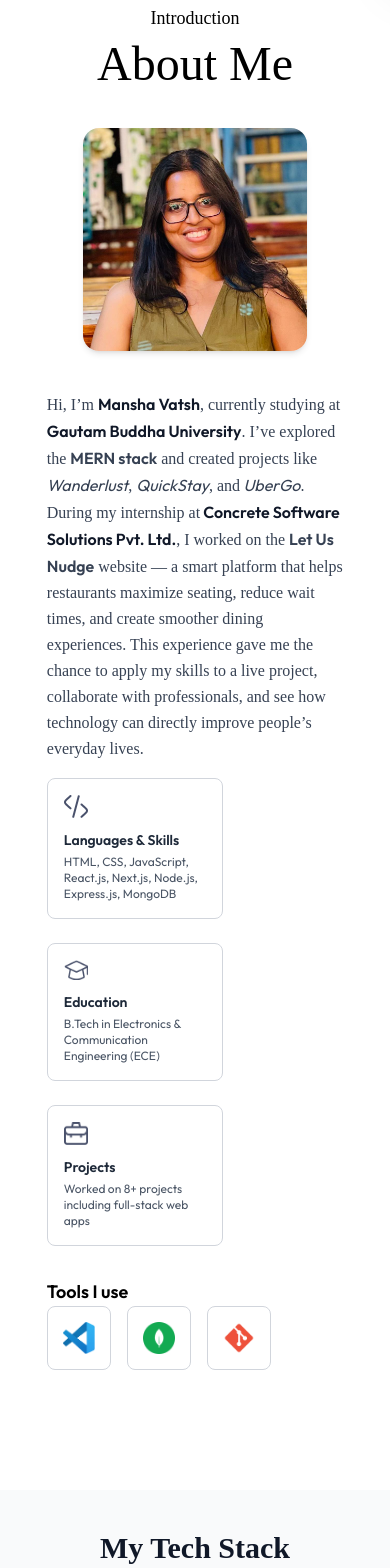
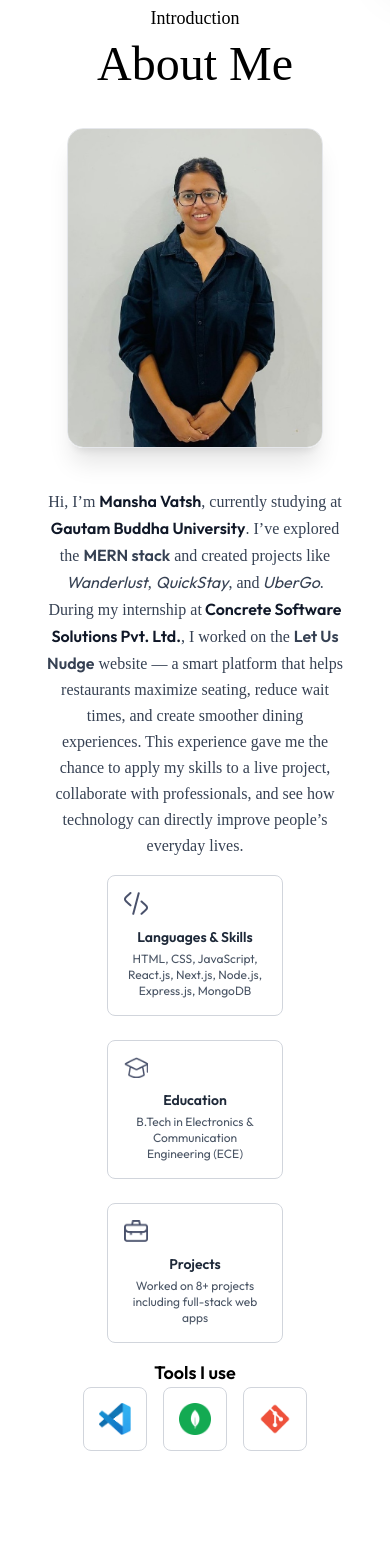
Before and after one commit to Manshavatsh0123/my-portfolio1, a Next.js app: page / in a window 390 px wide. Shown: the part 880-2448 px from the top of the page. Built offline with nearby package versions, Linux system fonts and the light colour scheme; a web font is replaced by a local one.

Commit message:
Update-image

```diff
--- a/app/components/About.jsx
+++ b/app/components/About.jsx
@@ -4,47 +4,47 @@ import React from 'react'
 
 const About = () => {
     return (
-        <div id='about' className='w-full px-[12%] py-10 scroll-mt-20 mb-20'>
+        <div id='about' className='w-full px-[12%] py-10 scroll-mt-16 mb-20'>
             <h4 className='text-center mb-2 text-lg Ovo'>Introduction</h4>
             <h2 className='text-center text-5xl Ovo'>About Me</h2>
 
-            <div className='flex flex-col md:flex-row gap-10 mt-10 w-full items-start'>
+            <div className='flex flex-col md:flex-row gap-10 mt-10 w-full items-center'>
 
-                <div className='md:w-1/3 w-full flex justify-center'>
-                    <Image
-                        src={assets.user_image}
-                        alt='Mansha Image'
-                        className='w-56 sm:w-64 rounded-2xl shadow-md'
-                    />
+                <div className="md:w-1/3 w-full flex justify-center self-center">
+                    <div className="w-64 sm:w-72 h-80 sm:h-96 rounded-2xl overflow-hidden shadow-xl border border-gray-200">
+                        <Image
+                            src={assets.about_image}
+                            alt="Mansha Image"
+                            width={400}
+                            height={500}
+                            className="w-full h-full object-cover object-top"
+                        />
+                    </div>
                 </div>
 
 
-                <div className='md:w-2/3 w-full'>
-                    <p className="mb-4 max-w-2xl Ovo leading-relaxed text-gray-700">
+                <div className='md:w-2/3 w-full text-center md:text-left'>
+                    <p className="mb-4 max-w-2xl Ovo leading-relaxed text-gray-700 mx-auto md:mx-0">
                         Hi, I’m <span className="font-semibold text-gray-900">Mansha Vatsh</span>, currently studying at
                         <span className="font-semibold text-gray-900"> Gautam Buddha University</span>.
-
                         I’ve explored the <span className="font-semibold">MERN stack</span> and created projects like
                         <span className="italic"> Wanderlust</span>, <span className="italic">QuickStay</span>, and
                         <span className="italic"> UberGo</span>.
-
                         During my internship at
                         <span className="font-semibold text-gray-900"> Concrete Software Solutions Pvt. Ltd.</span>,
                         I worked on the <span className="font-semibold">Let Us Nudge</span> website — a smart platform
                         that helps restaurants maximize seating, reduce wait times, and create smoother dining experiences.
-
                         This experience gave me the chance to apply my skills to a live project, collaborate with
                         professionals, and see how technology can directly improve people’s everyday lives.
                     </p>
 
 
-
-                    <ul className='flex flex-wrap gap-6 justify-start'>
+                    <ul className='flex flex-wrap gap-6 justify-center md:justify-start'>
                         {infoList.map(({ icon, title, description }, index) => (
                             <li
                                 key={index}
                                 className='w-44 border border-gray-300 rounded-lg p-4 cursor-pointer
-                       hover:shadow-md hover:-translate-y-1 transition-all bg-white'
+            hover:shadow-md hover:-translate-y-1 transition-all bg-white'
                             >
                                 <Image src={icon} alt={title} className='w-6 mb-3' />
                                 <h3 className='font-semibold text-gray-800 text-sm'>{title}</h3>
@@ -54,13 +54,13 @@ const About = () => {
                     </ul>
 
 
-                    <h4 className='mt-8 font-semibold text-lg'>Tools I use</h4>
-                    <ul className='flex gap-4 flex-wrap'>
+                    <h4 className='mt-4 font-semibold text-lg'>Tools I use</h4>
+                    <ul className='flex gap-4 flex-wrap justify-center md:justify-start'>
                         {toolsData.map((tool, index) => (
                             <li
                                 key={index}
                                 className='w-16 h-16 flex items-center justify-center border border-gray-300
-                       rounded-lg cursor-pointer hover:shadow-md hover:-translate-y-1 transition-all bg-white'
+            rounded-lg cursor-pointer hover:shadow-md hover:-translate-y-1 transition-all bg-white'
                             >
                                 <Image src={tool} alt={`Tool ${index + 1}`} className='w-8 h-8 object-contain' />
                             </li>
@@ -70,7 +70,6 @@ const About = () => {
             </div>
         </div>
 
-
     )
 }
 
--- a/app/components/Work.jsx
+++ b/app/components/Work.jsx
@@ -4,7 +4,7 @@ import React from 'react'
 
 const Work = () => {
     return (
-        <div id="projects" className="w-full px-[12%] py-16 scroll-mt-20 mb-20">
+        <div id="projects" className="w-full px-[12%] py-16 scroll-mt-15 mb-10">
 
             <h1
                 className="text-center text-3xl md:text-5xl font-bold Ovo text-gray-900 mb-4"
@@ -71,7 +71,7 @@ const Work = () => {
             </div>
 
 
-            <div className="flex justify-center mt-6">
+            <div className="flex justify-center mt-2">
                 <a
                     href="/work"
                     className="inline-flex items-center justify-center text-gray-700 text-sm font-medium px-5 py-2.5 border border-gray-400 rounded-full hover:text-white hover:bg-gray-800 transition-all duration-300 group"
--- a/assets/assets.js
+++ b/assets/assets.js
@@ -1,4 +1,5 @@
 import user_image from './Mansha01.jpg';
+import about_image from './Mansha_img.jpg';
 import code_icon from './code-icon.png';
 import code_icon_dark from './code-icon-dark.png';
 import edu_icon from './edu-icon.png';
@@ -38,6 +39,7 @@ import right_arrow_bold_dark from './right-arrow-bold-dark.png';
 
 export const assets = {
     user_image,
+    about_image,
     code_icon,
     code_icon_dark,
     edu_icon,
```
Also changed, not shown: app/components/Experience.jsx (indentation only), assets/Mansha_img.jpg (added).
